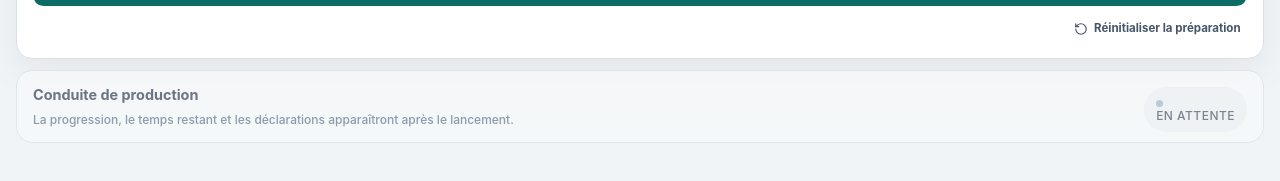
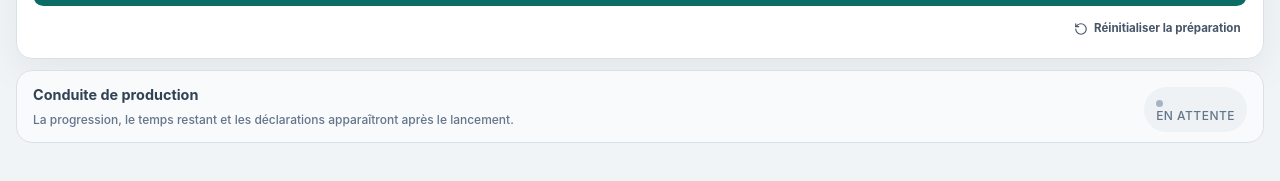
Before and after one commit to AmineAKIK/protocap, a React (Vite) app: page /packing-calculator in a window 1280 px wide. Shown: the part 409-590 px from the top of the page. Built offline with nearby package versions, Linux system fonts and the light colour scheme.

Commit message:
fix: keep waiting rail contrast accessible

```diff
--- a/src/packing-polish.css
+++ b/src/packing-polish.css
@@ -67,6 +67,18 @@
 .packing-calculator-page .packing-v3-full-load-action small {
   color: #fff;
   opacity: 1;
+}
+
+.packing-calculator-page .packing-v3-waiting {
+  opacity: 1;
+}
+
+.packing-calculator-page .packing-v3-waiting-head strong {
+  color: #334155;
+}
+
+.packing-calculator-page .packing-v3-waiting-head span {
+  color: #64748b;
 }
 
 .packing-v3-datetime-control {
```
